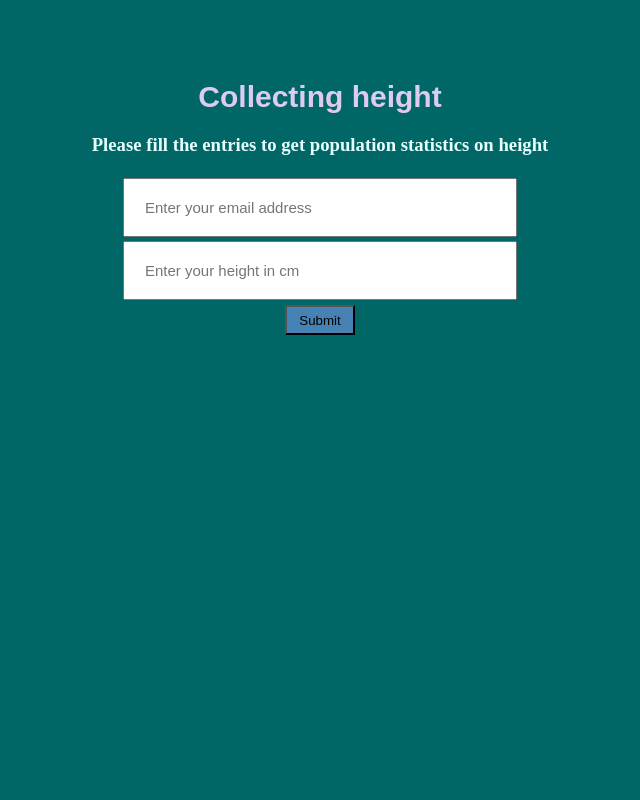
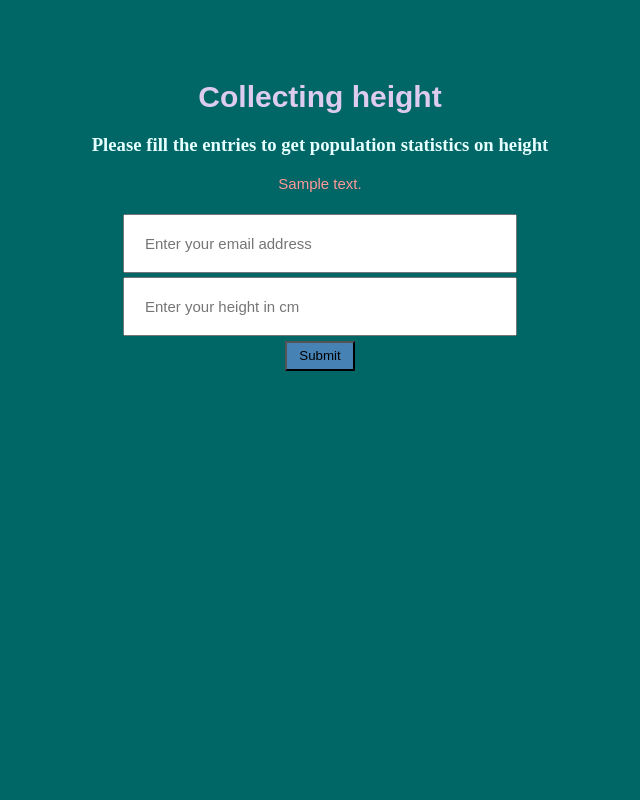
Before and after one commit to Cazeck/PracticeProjects, a Flask app: template 9. Database Web App/templates/index.html in a window 1280 px wide. Shown: the whole page, without its empty margins (320-960 px from the left). Run offline with Flask 2, Linux system fonts and the light colour scheme; the template is opened without the code that fills it: most values are stand-ins (such as "Sample title", 1, 10 or a date in 2020).

Commit message:
Set up PostGreSQL database model, can now store user data into the database.  Website now responds to users input if a email has already been used

```diff
--- a/9. Database Web App/app.py
+++ b/9. Database Web App/app.py
@@ -1,7 +1,20 @@
 # Building an Web Application with Python
 from flask import Flask, render_template, request
+from flask_sqlalchemy import SQLAlchemy
 
 app = Flask(__name__)
+app.config['SQLALCHEMY_DATABASE_URI']='postgresql://postgres:password@localhost/height_collector'
+db = SQLAlchemy(app)
+
+class Data(db.Model):
+    __tablename__ = "data"
+    id = db.Column(db.Integer, primary_key=True)
+    email_ = db.Column(db.String(120), unique=True)
+    height_ = db.Column(db.Integer)
+
+    def __init__(self, email_, height_):
+        self.email_ = email_
+        self.height_ = height_
 
 @app.route("/")
 def index():
@@ -14,8 +27,17 @@ def success():
         email = request.form["email_name"]
         height = request.form["height_name"]
         print(email, height)
-        return render_template("success.html")
+        # If an email address has already been used for the survey
+        if db.session.query(Data).filter(Data.email_ == email).count() == 0:
+            data = Data(email, height)
+            db.session.add(data)
+            db.session.commit()
+            return render_template("success.html")
+
+    return render_template("index.html",
+        text="Seems like we've got something from that email address already!")
 
 if __name__ == '__main__':
+    # Set this to False once you deploy. Good for troubleshooting for now
     app.debug = True
     app.run()
--- a/9. Database Web App/static/main.css
+++ b/9. Database Web App/static/main.css
@@ -43,3 +43,9 @@ html, body {
 .container p {
     margin: 100px;
 }
+
+.message {
+    font-family: Arial, sans-serif;
+    font-size: 15px;
+    color: #ff9999;
+}
--- a/9. Database Web App/templates/index.html
+++ b/9. Database Web App/templates/index.html
@@ -8,6 +8,9 @@
             <div class="container">
                 <h1>Collecting height</h1>
                 <h3>Please fill the entries to get population statistics on height</h3>
+                <div class="message">
+                    {{text | safe}}
+                </div>
                 <form action="{{url_for('success')}}" method="POST">
                     <input title="Your email will be safe with us" placeholder="Enter your email address" type="email" name="email_name" required> <br>
                     <input title="Your data will be safe with us" placeholder="Enter your height in cm" type="number" min="50" max="300" name="height_name" required> <br>
```
